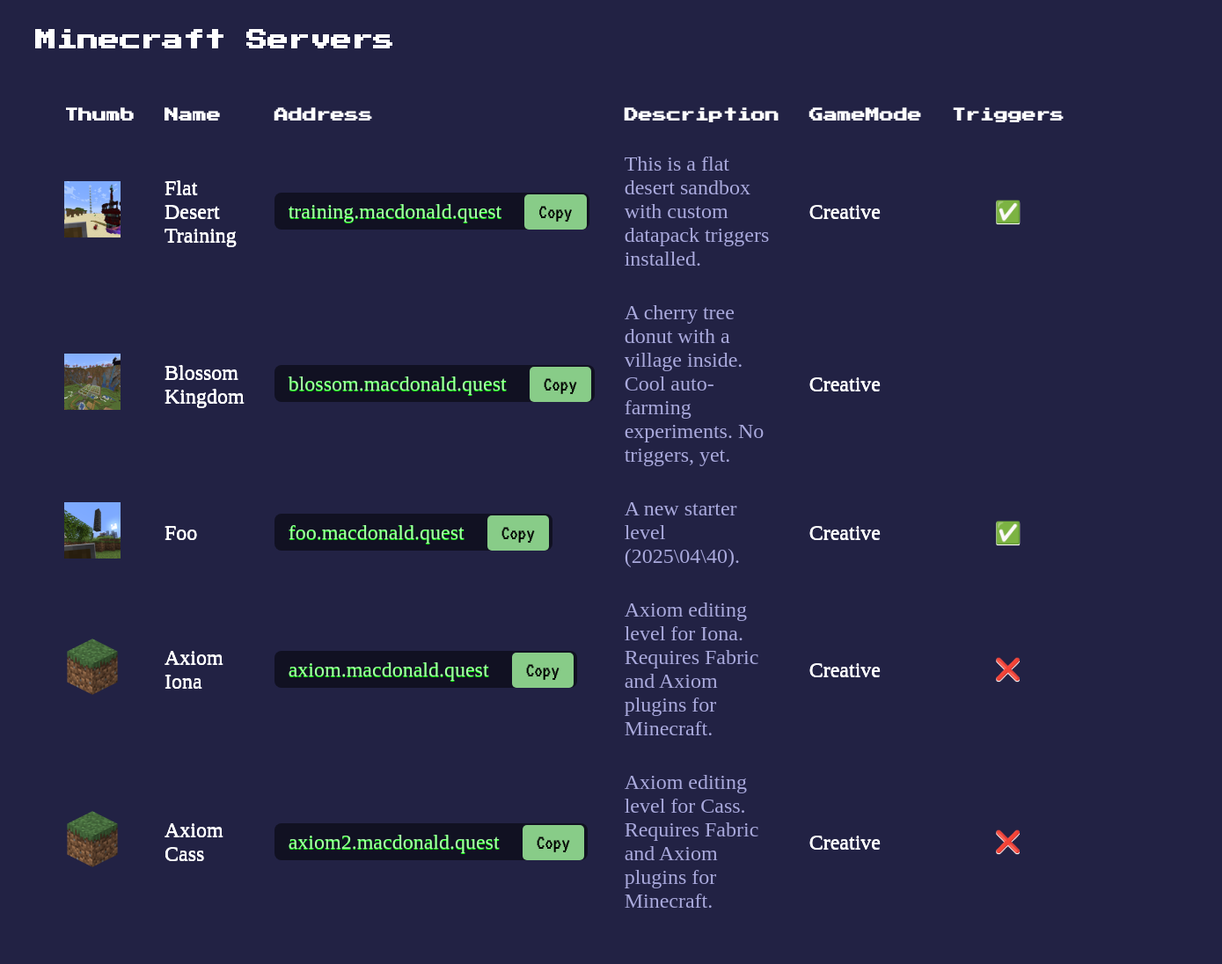
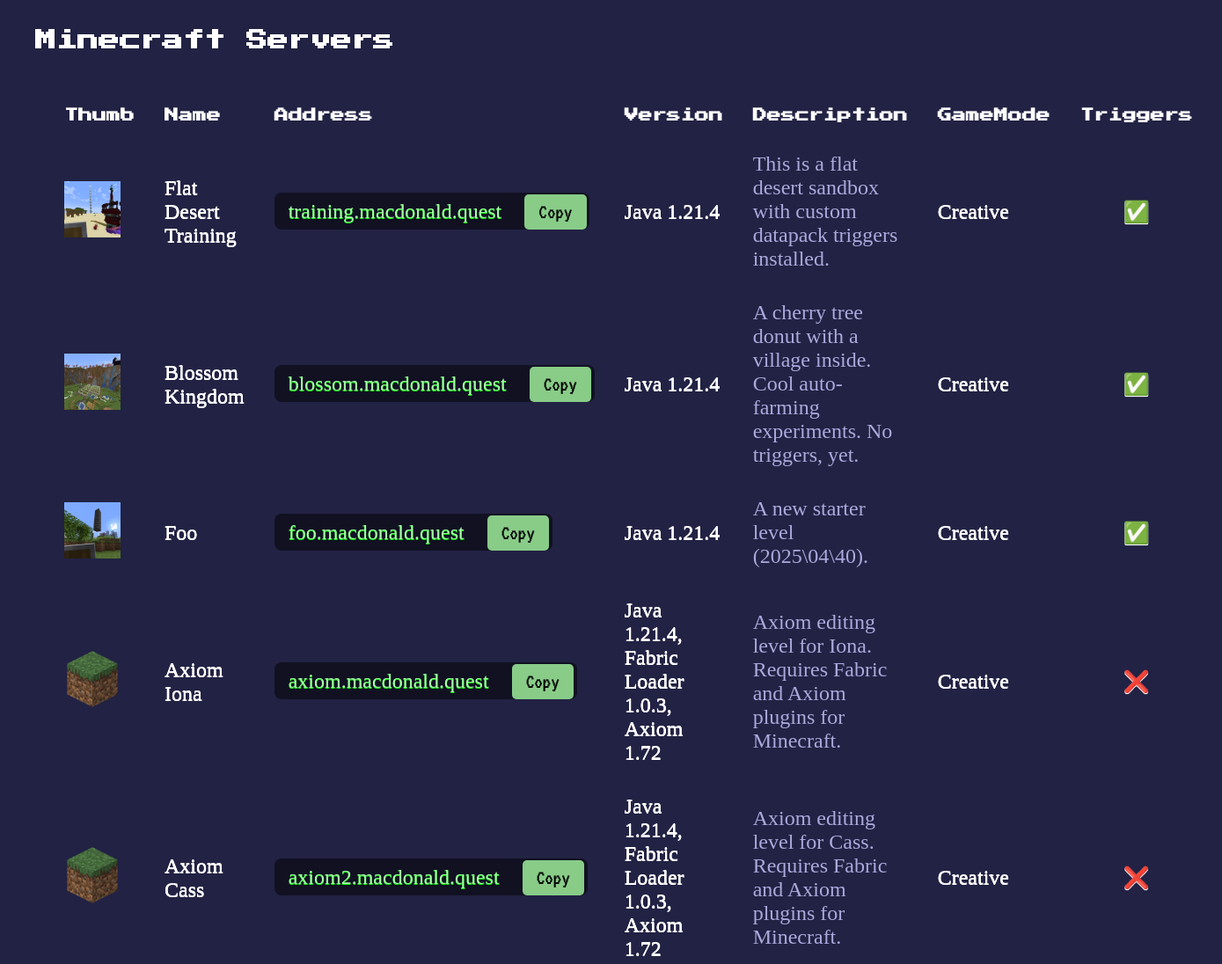
Before and after one commit to F1LT3R/macdonald.quest, a plain HTML site: page index.html in a window 1280 px wide. Shown: the part 240-1336 px from the top of the page at 88% size, 1389 px wide, since content can reach past the window. Drawn offline with Linux system fonts and the light colour scheme; a web font is replaced by a local one.

Commit message:
Adding more details and axiom server info.

```diff
--- a/index.html
+++ b/index.html
@@ -25,6 +25,7 @@
 			<th>Thumb</th>
 			<th>Name</th>
 			<th>Address</th>
+			<th>Version</th>
 			<th>Description</th>
 			<th>GameMode</th>
 			<th>Triggers</th>
@@ -37,6 +38,7 @@
 				<code>training.macdonald.quest</code>
 				<button onclick="javascript:navigator.clipboard.writeText('training.macdonald.quest');">Copy</button>
 			</td>
+			<td>Java 1.21.4</td>
 			<td class="desc">This is a flat desert sandbox with custom datapack triggers installed.</td>
 			<td>Creative</td>
 			<td class="bool">✅</td>
@@ -49,9 +51,10 @@
 				<code>blossom.macdonald.quest</code>
 				<button onclick="javascript:navigator.clipboard.writeText('blossom.macdonald.quest');">Copy</button>
 			</td>
+			<td>Java 1.21.4</td>
 			<td class="desc">A cherry tree donut with a village inside. Cool auto-farming experiments. No triggers, yet.</td>
 			<td>Creative</td>
-			<td class="bool"></td>
+			<td class="bool">✅</td>
 		</tr>
 
 		<tr>
@@ -61,6 +64,7 @@
 				<code>foo.macdonald.quest</code>
 				<button onclick="javascript:navigator.clipboard.writeText('foo.macdonald.quest');">Copy</button>
 			</td>
+			<td>Java 1.21.4</td>
 			<td class="desc">A new starter level (2025\04\40).</td>
 			<td>Creative</td>
 			<td class="bool">✅</td>
@@ -73,6 +77,7 @@
 				<code>axiom.macdonald.quest</code>
 				<button onclick="javascript:navigator.clipboard.writeText('axiom.macdonald.quest');">Copy</button>
 			</td>
+			<td>Java 1.21.4, Fabric Loader 1.0.3, Axiom 1.72</td>
 			<td class="desc">Axiom editing level for Iona. Requires Fabric and Axiom plugins for Minecraft.</td>
 			<td>Creative</td>
 			<td class="bool">❌</td>
@@ -85,6 +90,7 @@
 				<code>axiom2.macdonald.quest</code>
 				<button onclick="javascript:navigator.clipboard.writeText('axiom2.macdonald.quest');">Copy</button>
 			</td>
+			<td>Java 1.21.4, Fabric Loader 1.0.3, Axiom 1.72</td>
 			<td class="desc">Axiom editing level for Cass. Requires Fabric and Axiom plugins for Minecraft.</td>
 			<td>Creative</td>
 			<td class="bool">❌</td>
```
